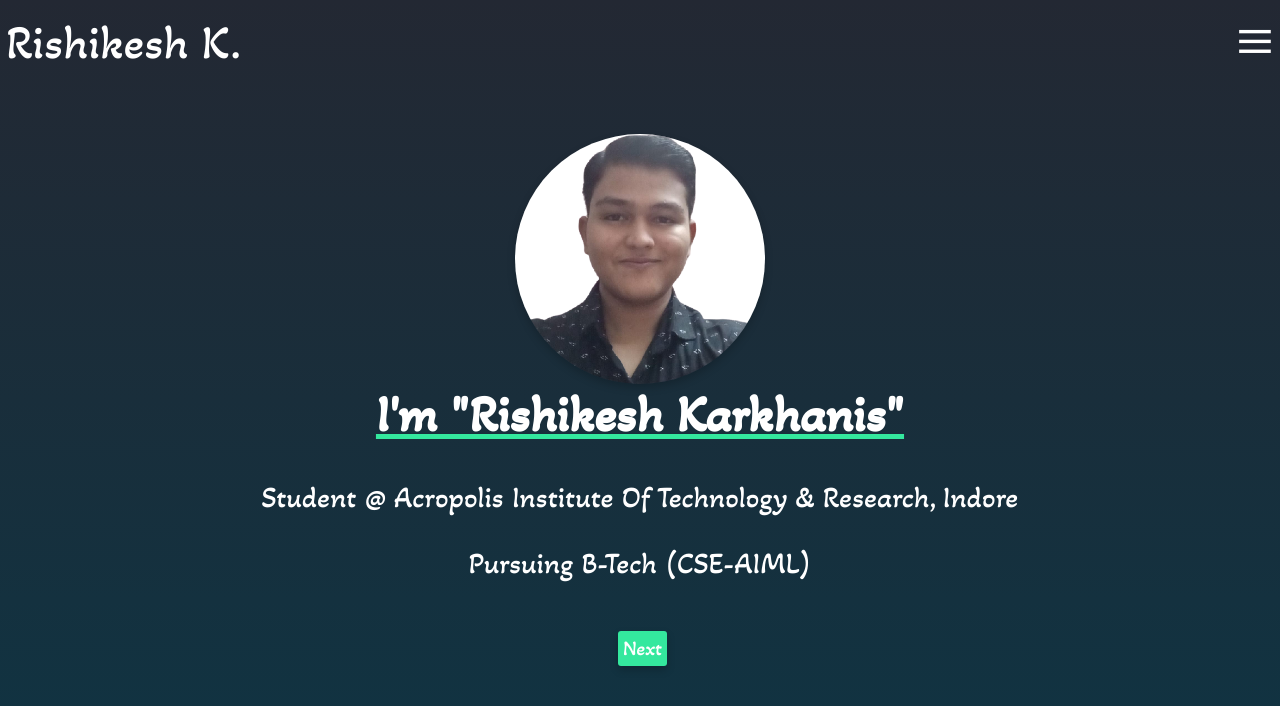
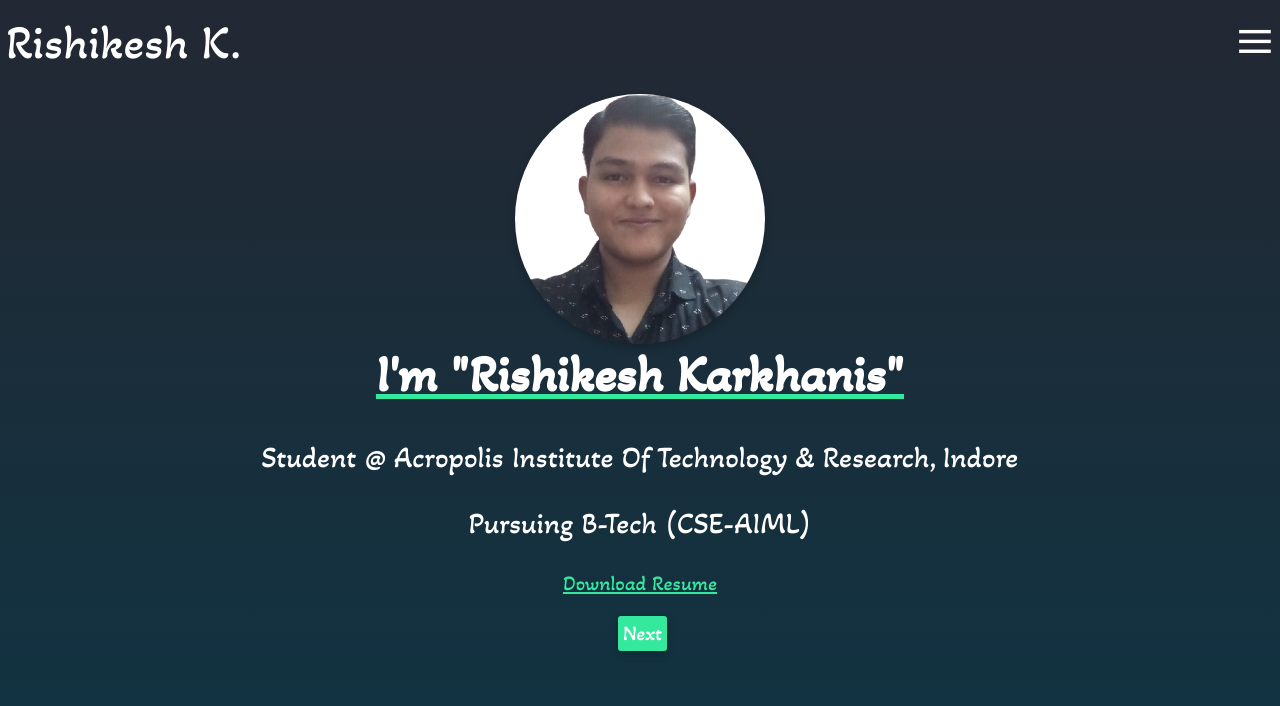
Before and after one commit to RishikeshKarkhanis/Portfolio, a React (Vite) app: page / in a window 1280 px wide. Shown: the top 706 px of the page. Built offline with nearby package versions, Linux system fonts and the light colour scheme.

Commit message:
Made Download Portfolio Option

```diff
--- a/src/components/Navbar/Navbar.css
+++ b/src/components/Navbar/Navbar.css
@@ -2,7 +2,9 @@
     width: 100vw;
     display: flex;
     justify-content: space-between;
+    /* background-color: #34e89e; */
     align-items: center;
+    margin-bottom: -40px;
     /* box-shadow: 0 4px 8px 0 rgba(0, 0, 0, 0.2), 0 6px 20px 0 rgba(0, 0, 0, 0.01); */
 }
 
--- a/src/pages/Home/Home.css
+++ b/src/pages/Home/Home.css
@@ -49,6 +49,11 @@
   font-size: 30px;
 }
 
+.desc a {
+  color: #34e89e;
+  font-size: 21px;
+}
+
 
 footer {
   /* background-color: aquamarine; */
--- a/src/pages/Home/Home.jsx
+++ b/src/pages/Home/Home.jsx
@@ -1,6 +1,7 @@
 import './Home.css';
 import Navbar from '../../components/Navbar/Navbar';
 import profile from '../../../public/images/linkedin_profile.png';
+import resume from '../../../public/docs/resume.pdf';
 
 function App() {
   return (
@@ -13,6 +14,7 @@ function App() {
           <h1 className='nametag'>I'm "Rishikesh Karkhanis"</h1>
           <p>Student @ Acropolis Institute Of Technology & Research, Indore</p>
           <p>Pursuing B-Tech (CSE-AIML)</p>
+          <a className='resume' href={resume} target='_blank'>Download Resume</a>
         </div>
       </div>
 
```
Also changed, not shown: 1 other file (tests, documents, lock files or other folders).
